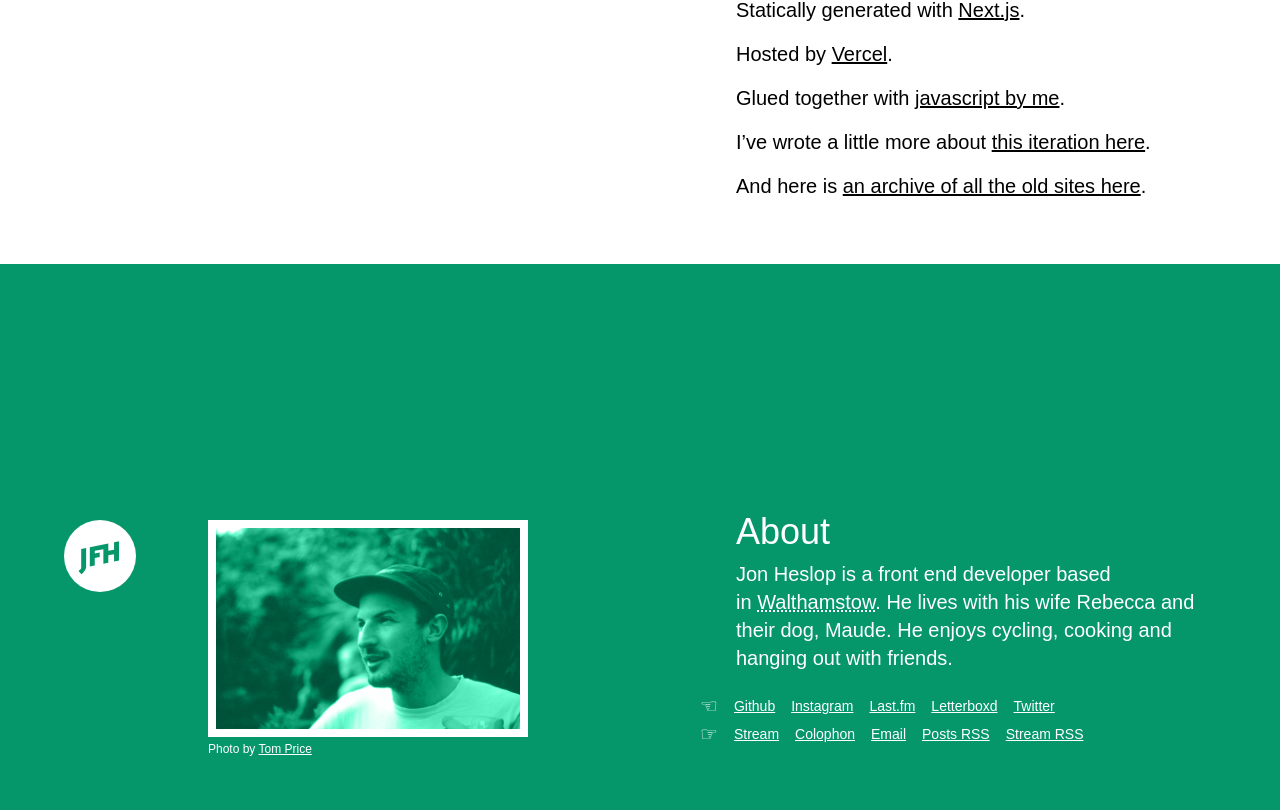
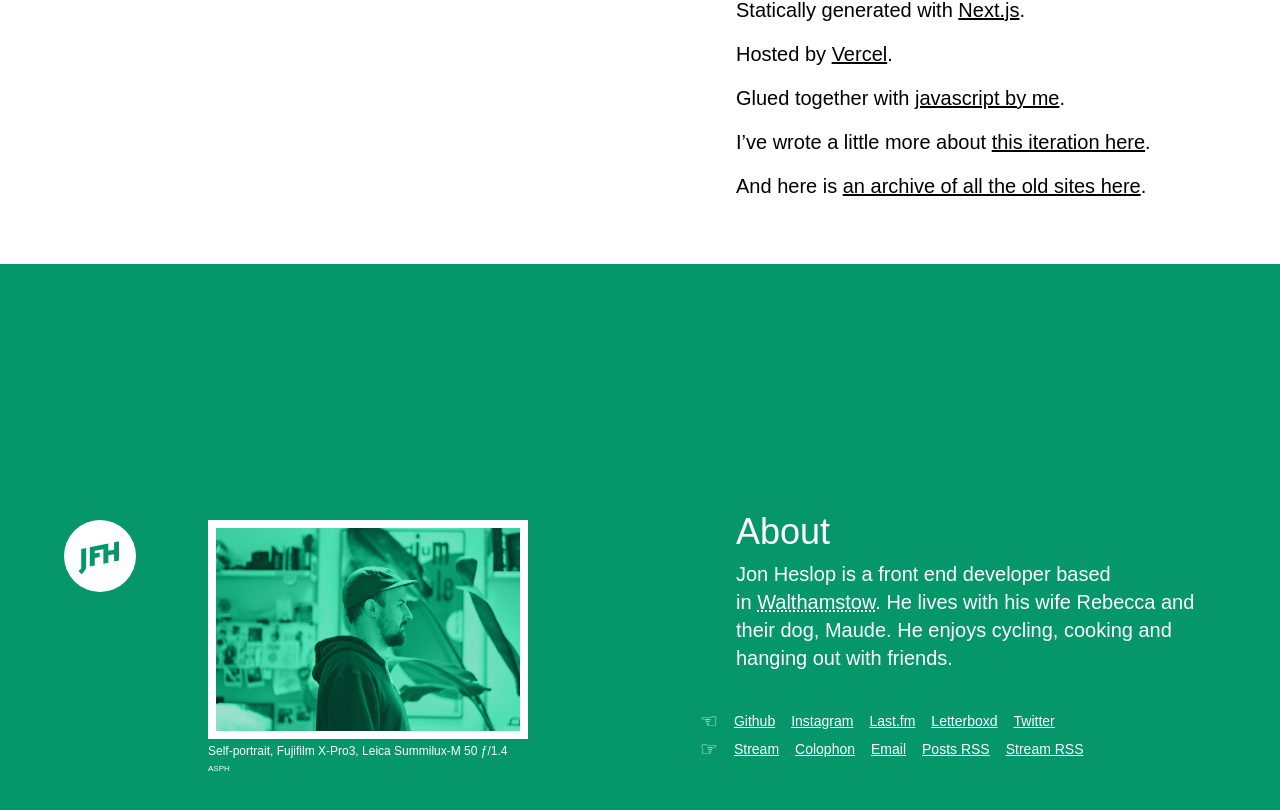
Before and after one commit to jonheslop/jfh-2021, a Next.js app: page /colophon in a window 1280 px wide. Shown: the part 340-1150 px from the top of the page. Built offline with nearby package versions, Linux system fonts and the light colour scheme; a web font is replaced by a local one.

Commit message:
New profile pic

```diff
--- a/ui/footer.tsx
+++ b/ui/footer.tsx
@@ -9,18 +9,20 @@ const Footer = () => {
     <footer className="w-full px-2 py-8 md:p-8 lg:p-16 lg:py-32 xl:py-64 text-xs md:text-sm bg-emerald-600 text-white grid grid-cols-page-layout gap-4 lg:gap-16">
       <Logo mono />
       <figure className="col-start-2 hidden lg:block">
-        <Image
-          className="border-8 border-white mix-blend-luminosity hover:mix-blend-normal"
-          src="/jon-heslop.jpg"
-          alt="A picture of me in a garden chatting."
-          width={640}
-          height={424}
-        />
+        <div className="border-8 border-white">
+          <Image
+            className="block mix-blend-luminosity opacity-70 hover:mix-blend-normal hover:opacity-100"
+            src="/jon-heslop-2024.jpg"
+            alt="A picture of me in a garden chatting."
+            width={640}
+            height={427}
+          />
+        </div>
         <figcaption className="text-xs mt-1 -mb-4">
-          Photo by{' '}
-          <Link light external href="https://tomalprice.com/">
-            Tom Price
-          </Link>
+          Self-portrait, Fujifilm X-Pro3, Leica Summilux-M 50 ƒ/1.4{' '}
+          <span className="lowercase" style={{ fontVariant: 'small-caps' }}>
+            ASPH
+          </span>
         </figcaption>
       </figure>
       <section className="col-span-4 md:col-start-3 lg:col-start-4 lg:col-span-1 flex flex-col gap-2">
```
Also changed, not shown: public/jon-heslop-2024.jpg (added).
